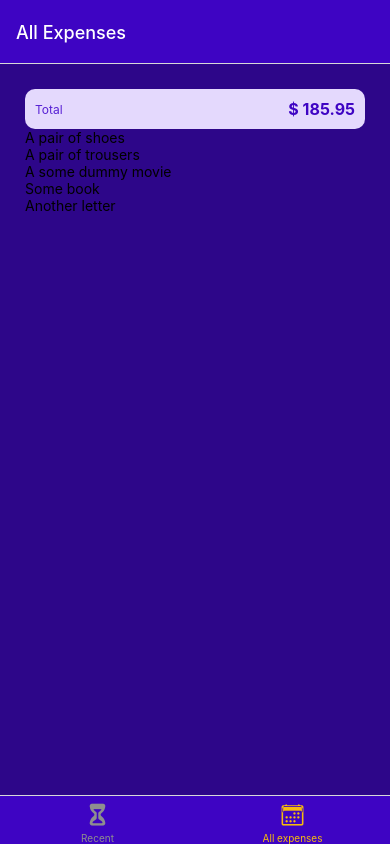
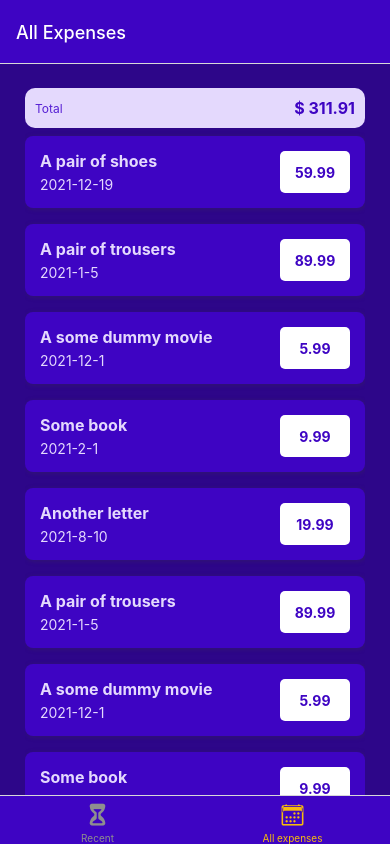
Before and after one commit to IvanRadovic/TheExpenseTracker-reactNative, a React Native app: screen /AllExpenses in a window 390 px wide. Built offline with nearby package versions, Linux system fonts and the light colour scheme.

Commit message:
Adding styles for FlatList

```diff
--- /dev/null
+++ b/components/Expenses/ExpenseItem.component.jsx
@@ -0,0 +1,61 @@
+import { Pressable, View, Text, StyleSheet } from "react-native";
+
+/* -- Global styles -- */
+import { GlobalStyles } from "../../constats/styles";
+
+/* -- FORMATTING DATE --- */
+import { getFormattedDate } from "../../utils/date";
+
+const ExpenseItem = ({ description, amount, date }) => {
+    return (
+        <Pressable>
+            <View style={styles.expenseItem}>
+                <View>
+                    <Text style={[styles.textBase, styles.description]}>{description}</Text>
+                    <Text style={styles.textBase}>{getFormattedDate(date)}</Text>
+                </View>
+                <View style={styles.amountContainer}>
+                    <Text style={styles.amount}>{amount.toFixed(2)}</Text>
+                </View>
+            </View>
+        </Pressable>
+     );
+}
+
+export default ExpenseItem;
+
+const styles = StyleSheet.create({
+    expenseItem:{
+        padding:15,
+        marginVertical:8,
+        backgroundColor:GlobalStyles.colors.primary500,
+        flexDirection:'row',
+        justifyContent:'space-between',
+        borderRadius:8,
+        shadowColor:GlobalStyles.colors.gray500,
+        shadowRadius:5,
+        shadowOffset:{width:1, height:1},
+        shadowOpacity:0.4
+    },
+    textBase:{
+        color:GlobalStyles.colors.primary50
+    },
+    description:{
+        fontSize:16,
+        marginBottom:5,
+        fontWeight:'bold',
+    },
+    amountContainer:{
+        paddingHorizontal:12,
+        paddingVertical:5,
+        backgroundColor:'white',
+        justifyContent:'center',
+        alignItems:'center',
+        borderRadius:5,
+        minWidth:70
+    },
+    amount:{
+        color:GlobalStyles.colors.primary500,
+        fontWeight:'bold',
+    }
+})
--- a/components/Expenses/ExpensesList.component.jsx
+++ b/components/Expenses/ExpensesList.component.jsx
@@ -1,8 +1,9 @@
-import { View, Text, FlatList } from "react-native";
+import { View, Text, FlatList ,StyleSheet } from "react-native";
+import ExpenseItem from "./ExpenseItem.component";
 
 /* --- Showing expense Items --- */
 const renderExpenseItem = (itemData) => {
-  return <Text>{itemData.item.description}</Text>
+  return <ExpenseItem {...itemData.item} />
 }
 
 const ExpensesList = ({ expenses }) => {
--- a/components/Expenses/ExpensesOutput.component.jsx
+++ b/components/Expenses/ExpensesOutput.component.jsx
@@ -37,6 +37,29 @@
         description:'Another letter',
         amount: 19.99,
         date: new Date('2021-08-10'),
+    },  {
+        id: 'e6',
+        description:'A pair of trousers',
+        amount: 89.99,
+        date: new Date('2021-01-05'),
+    },
+    {
+        id: 'e7',
+        description:'A some dummy movie',
+        amount: 5.99,
+        date: new Date('2021-12-01'),
+    },
+    {
+        id: 'e8',
+        description:'Some book',
+        amount: 9.99,
+        date: new Date('2021-02-01'),
+    },
+    {
+        id: 'e9',
+        description:'Another letter',
+        amount: 19.99,
+        date: new Date('2021-08-10'),
     },
 ]
 
@@ -56,7 +79,9 @@
 const styles = StyleSheet.create({
     container:{
         flex:1,
-        padding:25,
+        paddingHorizontal:25,
+        paddingTop:24,
+        paddingBottom:0,
         backgroundColor:GlobalStyles.colors.primary700
     }
 })
--- /dev/null
+++ b/utils/date.js
@@ -0,0 +1,3 @@
+export const getFormattedDate = (date) => {
+  return `${date.getFullYear()}-${date.getMonth() + 1}-${date.getDate()} `;
+}
```
